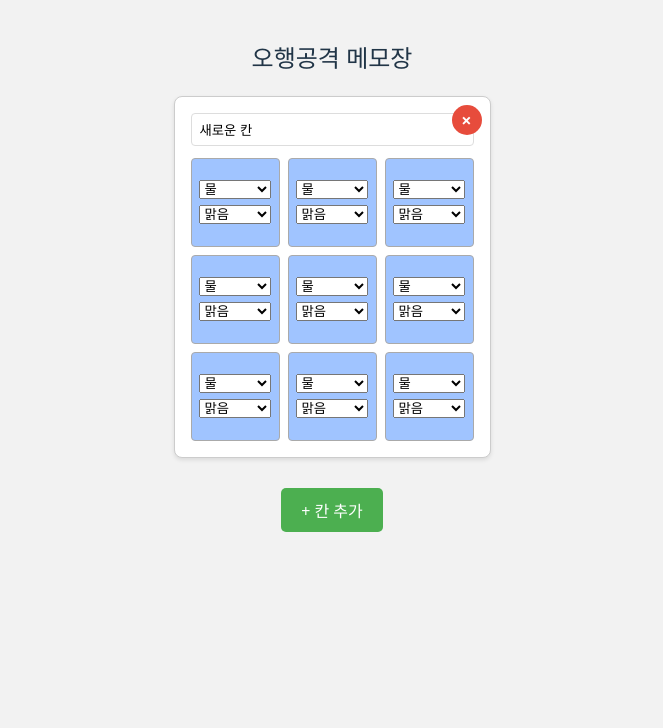
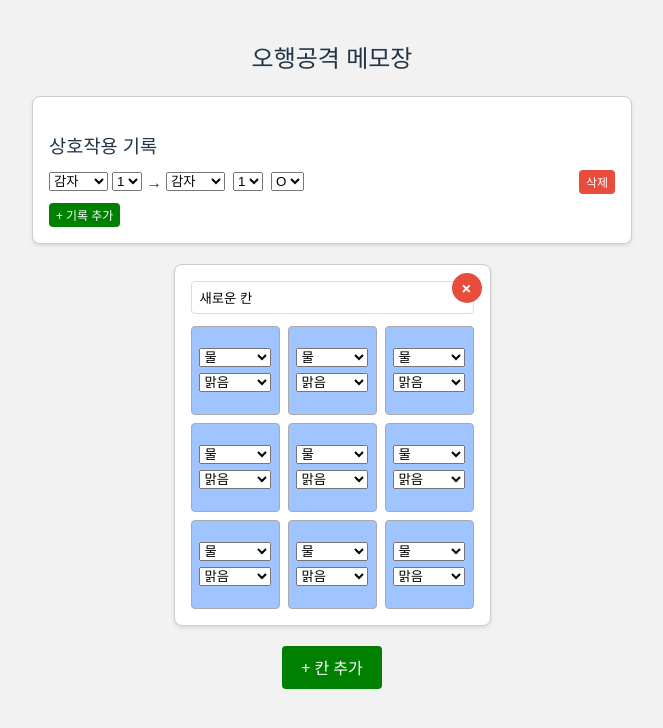
Before and after one commit to juwon5272/juwon5272.github.io, a React (Vite) app: page / in a window 1280 px wide. Shown: the top 728 px of the page, without its empty margins (308-971 px from the left). Built offline with nearby package versions, Linux system fonts and the light colour scheme.

Commit message:
Configure for GitHub Pages deployment3

```diff
--- a/src/App.jsx
+++ b/src/App.jsx
@@ -2,20 +2,25 @@ import React, { useState, useEffect } from "react";
 
 const elements = ["알 수 없음", "물", "불", "흙", "나무", "철"];
 const states = ["맑음", "탁함"];
-const STORAGE_KEY = "myGridsData";
+const STORAGE_KEY = "myGridsWithReactions";
 
-// 색상 매핑: 맑음(연한색), 탁함(진한색)
+// 색상 매핑
 const colorMap = {
-  물: { 맑음: "#a0c4ff", 탁함: "#023e8a" }, // 파랑
-  불: { 맑음: "#ffadad", 탁함: "#9b0000" }, // 빨강
-  철: { 맑음: "#d3d3d3", 탁함: "#4b4b4b" }, // 회색
-  나무: { 맑음: "#b7e4c7", 탁함: "#2d6a4f" }, // 초록
-  흙: { 맑음: "#d7b49e", 탁함: "#6b4226" }, // 갈색
-  "알 수 없음": { 맑음: "#ffffff", 탁함: "#808080" }, // 흰색/회색
+  물: { 맑음: "#a0c4ff", 탁함: "#023e8a" },
+  불: { 맑음: "#ffadad", 탁함: "#9b0000" },
+  철: { 맑음: "#d3d3d3", 탁함: "#4b4b4b" },
+  나무: { 맑음: "#b7e4c7", 탁함: "#2d6a4f" },
+  흙: { 맑음: "#d7b49e", 탁함: "#6b4226" },
+  "알 수 없음": { 맑음: "#ffffff", 탁함: "#808080" },
 };
 
+// 반응 로그용 선택 항목
+const actors = ["감자", "찐", "넛", "루비", "택", "게스트"];
+const actions = [1, 2, 3, 4, 5, 6, 7, 8, 9];
+const results = ["O", "X"];
+
 function Cell({ cellData, onChange }) {
-  const bgColor = colorMap[cellData.element][cellData.state] || "#ffffff"; // 기본 흰색
+  const bgColor = colorMap[cellData.element]?.[cellData.state] || "#ffffff";
 
   return (
     <div
@@ -139,11 +144,142 @@ function Grid({ gridData, onChange, title, onTitleChange, onDelete }) {
   );
 }
 
+function ReactionEntry({ entry, onEntryChange, onDelete }) {
+  const handleChange = (field, value) => {
+    onEntryChange({ ...entry, [field]: value });
+  };
+
+  return (
+    <div
+      style={{
+        display: "flex",
+        alignItems: "center",
+        marginBottom: 8,
+      }}
+    >
+      <select
+        value={entry.actor1}
+        onChange={(e) => handleChange("actor1", e.target.value)}
+        style={{ marginRight: 4 }}
+      >
+        {["감자", "찐", "넛", "루비", "택", "게스트"].map((actor) => (
+          <option key={actor} value={actor}>
+            {actor}
+          </option>
+        ))}
+      </select>
+      <select
+        value={entry.action1}
+        onChange={(e) => handleChange("action1", e.target.value)}
+        style={{ marginRight: 4 }}
+      >
+        {["1", "2", "3", "4", "5", "6", "7", "8", "9"].map((action) => (
+          <option key={action} value={action}>
+            {action}
+          </option>
+        ))}
+      </select>
+      <span>→</span>
+      <select
+        value={entry.actor2}
+        onChange={(e) => handleChange("actor2", e.target.value)}
+        style={{ marginLeft: 4, marginRight: 4 }}
+      >
+        {["감자", "찐", "넛", "루비", "택", "게스트"].map((actor) => (
+          <option key={actor} value={actor}>
+            {actor}
+          </option>
+        ))}
+      </select>
+      <select
+        value={entry.action2}
+        onChange={(e) => handleChange("action2", e.target.value)}
+        style={{ marginLeft: 4, marginRight: 4 }}
+      >
+        {["1", "2", "3", "4", "5", "6", "7", "8", "9"].map((action) => (
+          <option key={action} value={action}>
+            {action}
+          </option>
+        ))}
+      </select>
+      <select
+        value={entry.result}
+        onChange={(e) => handleChange("result", e.target.value)}
+        style={{ marginLeft: 4, marginRight: 4 }}
+      >
+        {["O", "X"].map((result) => (
+          <option key={result} value={result}>
+            {result}
+          </option>
+        ))}
+      </select>
+      <button
+        onClick={onDelete}
+        style={{
+          padding: "3px 7px",
+          fontSize: "0.75rem",
+          backgroundColor: "#e74c3c",
+          color: "white",
+          border: "none",
+          borderRadius: "4px",
+          cursor: "pointer",
+          marginLeft: "auto",
+        }}
+      >
+        삭제
+      </button>
+    </div>
+  );
+}
+
+function ReactionArea({ reactions, onAddReaction, onEntryChange, onDeleteReaction }) {
+  return (
+    <div
+      style={{
+        marginBottom: 20,
+        border: "1px solid #ccc",
+        borderRadius: 8,
+        padding: 16,
+        backgroundColor: "#fff",
+        boxShadow: "0 2px 4px rgba(0,0,0,0.1)",
+        width: "100%",
+        maxWidth: 600,
+        boxSizing: "border-box",
+      }}
+    >
+      <h3 style={{ marginBottom: 10 }}>상호작용 기록</h3>
+      {reactions.map((entry, index) => (
+        <ReactionEntry
+          key={index}
+          entry={entry}
+          onEntryChange={(updatedEntry) => onEntryChange(index, updatedEntry)}
+          onDelete={() => onDeleteReaction(index)}
+        />
+      ))}
+      <button
+        onClick={onAddReaction}
+        style={{
+          padding: "3px 7px",
+          fontSize: "0.75rem",
+          backgroundColor: "green",
+          color: "white",
+          border: "none",
+          borderRadius: "4px",
+          cursor: "pointer",
+        }}
+      >
+        + 기록 추가
+      </button>
+    </div>
+  );
+}
+
 export default function App() {
-  const getInitialGrids = () => {
+  const getInitialState = () => {
     const saved = localStorage.getItem(STORAGE_KEY);
     if (saved) return JSON.parse(saved);
-    return [
+    return {
+      grids: [
         {
           title: "새로운 칸",
           grid: Array(3)
@@ -154,32 +290,58 @@ export default function App() {
                 .map(() => ({ element: "물", state: "맑음" }))
             ),
         },
-    ];
+      ],
+      reactions: [
+        {
+          actor1: "감자",
+          action1: "1",
+          actor2: "감자",
+          action2: "1",
+          result: "O",
+        },
+      ],
+    };
   };
 
-  const [grids, setGrids] = useState(getInitialGrids);
+  const [state, setState] = useState(getInitialState);
+  const { grids, reactions } = state;
 
   useEffect(() => {
-    localStorage.setItem(STORAGE_KEY, JSON.stringify(grids));
-  }, [grids]);
+    localStorage.setItem(STORAGE_KEY, JSON.stringify(state));
+  }, [state]);
 
-  const handleCellChange = (gridIndex, rowIdx, colIdx, newCellData) => {
-    setGrids((grids) =>
-      grids.map((gridItem, index) =>
-        index === gridIndex
-          ? {
-              ...gridItem,
-              grid: gridItem.grid.map((row, r) =>
-                row.map((cell, c) => (r === rowIdx && c === colIdx ? newCellData : cell))
-              ),
-            }
-          : gridItem
-      )
-    );
+  const handleReactionAdd = () => {
+    setState({
+      ...state,
+      reactions: [
+        ...reactions,
+        {
+          actor1: "감자",
+          action1: "1",
+          actor2: "감자",
+          action2: "1",
+          result: "O",
+        },
+      ],
+    });
   };
 
-  const handleAddGrid = () => {
-    setGrids([
+  const handleReactionChange = (index, updatedEntry) => {
+    const newReactions = [...reactions];
+    newReactions[index] = updatedEntry;
+    setState({ ...state, reactions: newReactions });
+  };
+
+  const handleReactionDelete = (index) => {
+    const newReactions = [...reactions];
+    newReactions.splice(index, 1);
+    setState({ ...state, reactions: newReactions });
+  };
+
+  const handleGridAdd = () => {
+    setState({
+      ...state,
+      grids: [
         ...grids,
         {
           title: "새로운 칸",
@@ -191,19 +353,31 @@ export default function App() {
                 .map(() => ({ element: "물", state: "맑음" }))
             ),
         },
-    ]);
+      ],
+    });
   };
 
-  const handleTitleChange = (gridIndex, newTitle) => {
-    setGrids((grids) =>
-      grids.map((gridItem, index) =>
-        index === gridIndex ? { ...gridItem, title: newTitle } : gridItem
-      )
-    );
+  const handleGridChange = (gridIndex, rowIdx, colIdx, newCellData) => {
+    const newGrids = [...grids];
+    newGrids[gridIndex] = {
+      ...newGrids[gridIndex],
+      grid: newGrids[gridIndex].grid.map((row, r) =>
+        row.map((cell, c) => (r === rowIdx && c === colIdx ? newCellData : cell))
+      ),
+    };
+    setState({ ...state, grids: newGrids });
   };
 
-  const handleDeleteGrid = (gridIndex) => {
-    setGrids((grids) => grids.filter((_, index) => index !== gridIndex));
+  const handleGridTitleChange = (index, newTitle) => {
+    const newGrids = [...grids];
+    newGrids[index] = { ...newGrids[index], title: newTitle };
+    setState({ ...state, grids: newGrids });
+  };
+
+  const handleGridDelete = (index) => {
+    const newGrids = [...grids];
+    newGrids.splice(index, 1);
+    setState({ ...state, grids: newGrids });
   };
 
   return (
@@ -220,29 +394,34 @@ export default function App() {
       }}
     >
       <h2 style={{ marginBottom: 20 }}>오행공격 메모장</h2>
+
+      <ReactionArea
+        reactions={reactions}
+        onAddReaction={handleReactionAdd}
+        onEntryChange={handleReactionChange}
+        onDeleteReaction={handleReactionDelete}
+      />
+
       {grids.map((gridItem, index) => (
         <Grid
           key={index}
           title={gridItem.title}
           gridData={gridItem.grid}
           onChange={(rowIdx, colIdx, newCellData) =>
-            handleCellChange(index, rowIdx, colIdx, newCellData)
+            handleGridChange(index, rowIdx, colIdx, newCellData)
           }
-          onTitleChange={(newTitle) => handleTitleChange(index, newTitle)}
-          onDelete={() => handleDeleteGrid(index)}
+          onTitleChange={(newTitle) => handleGridTitleChange(index, newTitle)}
+          onDelete={() => handleGridDelete(index)}
         />
       ))}
       <button
-        onClick={handleAddGrid}
+        onClick={handleGridAdd}
         style={{
-          backgroundColor: "#4CAF50",
+          backgroundColor: "green",
           color: "white",
-          padding: "10px 20px",
-          fontSize: "16px",
           border: "none",
-          borderRadius: "5px",
+          borderRadius: "4px",
           cursor: "pointer",
-          marginTop: 10,
         }}
       >
         + 칸 추가
```
Lines whose indentation alone changed are shown as unchanged.
